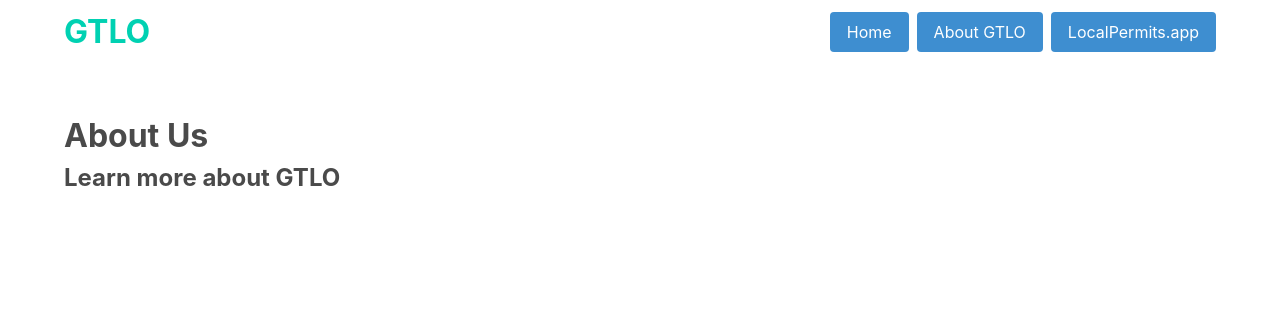
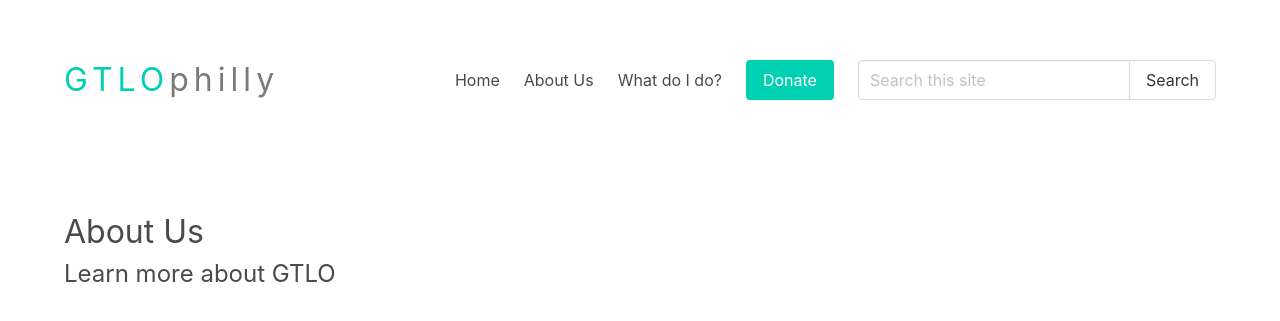
Before and after one commit to gtlophilly/gtlophilly.org, a Jekyll site: the page built from about.md, in a window 1280 px wide. Shown: the top 321 px of the page. Built offline with Jekyll 4.4.1, drawn with Linux system fonts in a browser that asks for light colours.

Commit message:
Style update

```diff
--- a/_layouts/default.html
+++ b/_layouts/default.html
@@ -4,34 +4,57 @@
 <head>
     <meta charset="UTF-8">
     <meta name="viewport" content="width=device-width, initial-scale=1.0">
-    {%- seo -%}
-
     <link rel="stylesheet" href="{{ "/assets/css/bulma.min.css" | relative_url }}">
     <link rel="stylesheet" href="{{ "/assets/css/main.css" | relative_url }}">
 </head>
 
 <body>
 
+    <section class="section">
         <div class="container">
             <nav class="navbar" role="navigation" aria-label="main navigation">
                 <div class="navbar-brand">
-                <a id="gtlo-header-link" class="navbar-item has-text-primary" href="/">GTLO</a>
+                    <a id="gtlo-header-link" class="navbar-item has-text-primary" href="/">GTLO<span class="has-text-grey">philly</span></a>
+
+                    <a role="button" class="navbar-burger" aria-label="menu" aria-expanded="false"
+                        data-target="mainMenu">
+                        <span aria-hidden="true"></span>
+                        <span aria-hidden="true"></span>
+                        <span aria-hidden="true"></span>
+                    </a>
                 </div>
 
-            <div class="navbar-menu">
-                <div class="navbar-start"></div>
+                <div class="navbar-menu" id="mainMenu">
+                    <div class="navbar-start">
+                    </div>
                     <div class="navbar-end">
+                        <a class="navbar-item" href="{{ "/" | relative_url }}">Home</a>
+                        <a class="navbar-item" href="{{ "/about.html" | relative_url }}">About Us</a>
+                        <a class="navbar-item" href="{{ "/whatdoido.html" | relative_url }}">What do I do?</a>
+
                         <div class="navbar-item">
                             <div class="buttons">
-                            <a class="button is-info" href="{{ "/" | relative_url }}">Home</a>
-                            <a class="button is-info" href="{{ "/about.html" | relative_url }}">About GTLO</a>
-                            <a class="button is-info" href="https://localpermits.app" target="_blank">LocalPermits.app</a>
+                                <a class="button is-primary">Donate</a>
+                            </div>
+                        </div>
+
+                        <div class="navbar-item">
+                            <div class="field has-addons">
+                                <div class="control">
+                                    <input class="input" type="text" placeholder="Search this site">
+                                </div>
+                                <div class="control">
+                                    <a class="button">
+                                        Search
+                                    </a>
+                                </div>
                             </div>
                         </div>
                     </div>
                 </div>
             </nav>
         </div>
+    </section>
 
     <main class="section" aria-label="Content">
         <div class="container">
@@ -39,6 +62,7 @@
         </div>
     </main>
 
+    <script src="{{ "/assets/js/burger.js" | relative_url }}"></script>
 </body>
 
 </html>
--- a/_layouts/home.html
+++ b/_layouts/home.html
@@ -2,6 +2,10 @@
 layout: default
 ---
 
+<img src="{{ "/assets/img/homepage-banner.png" | relative_url }}" />
+
 <div class="home">
     {{ content }}
 </div>
+
+<div id="homepage-signup-button" class="button is-danger">✉️ Stay in contact</div>
--- a/assets/css/main.css
+++ b/assets/css/main.css
@@ -1,7 +1,3 @@
-h1, h2, h3, h4, h5 {
-    font-weight: bold;
-}
-
 h1 {
     font-size: xx-large;
 }
@@ -24,5 +20,18 @@ h5 {
 
 #gtlo-header-link {
     font-size: xx-large;
-    font-weight: bold;
+    letter-spacing: 5px;
 }
+
+#homepage-signup-button {
+    position: fixed;
+    bottom: 1em;
+    right: 1em;
+}
+
+.home p {
+    margin-top: 2em;
+    margin-bottom: 4em;
+    margin-left: 2em;
+    margin-right: 2em;
+}
--- /dev/null
+++ b/assets/js/burger.js
@@ -0,0 +1,11 @@
+document.addEventListener('DOMContentLoaded', () => {
+    const $navbarBurgers = Array.prototype.slice.call(document.querySelectorAll('.navbar-burger'), 0);
+    $navbarBurgers.forEach(el => {
+        el.addEventListener('click', () => {
+            const target = el.dataset.target;
+            const $target = document.getElementById(target);
+            el.classList.toggle('is-active');
+            $target.classList.toggle('is-active');
+        });
+    });
+});
```
Also changed, not shown: Gemfile (added, +33 -0 lines), index.md (+11 -1 lines), Gemfile.lock (added), 2 other files. Lines whose indentation alone changed are shown as unchanged.
